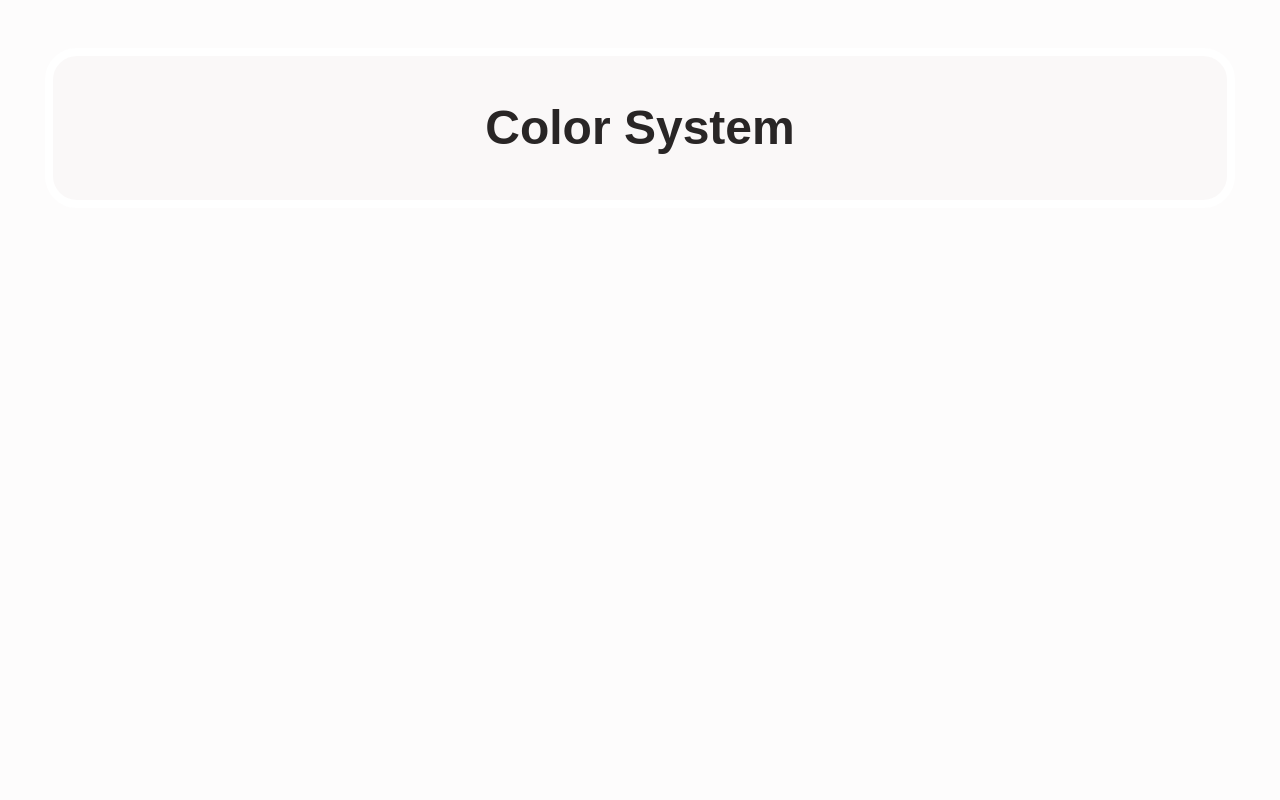
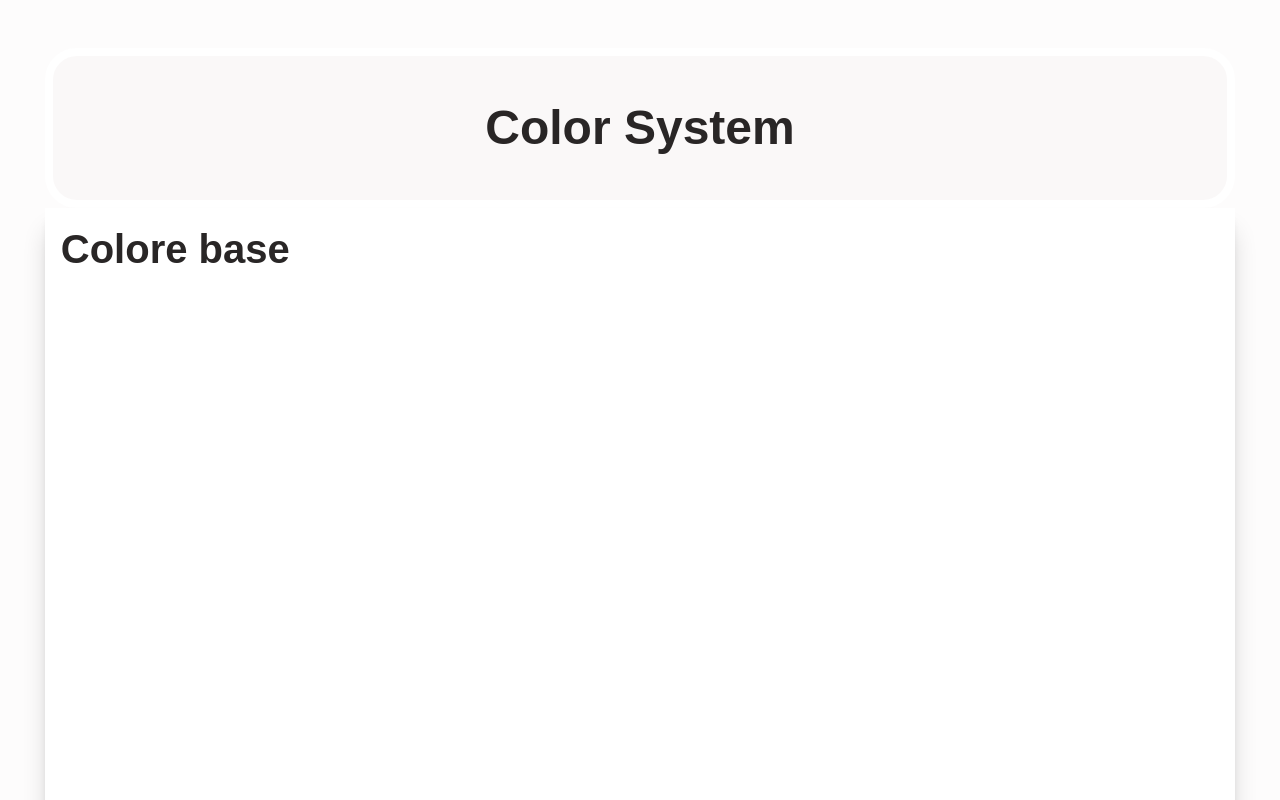
Before and after one commit to lorenzoferrante97/color-system-generator, a React app: page /test in a window 1280 px wide. Shown: the top 800 px of the page. Built offline with nearby package versions, Linux system fonts and the light colour scheme; the HTML template or start-up script is replaced by a standard one; a web font is replaced by a local one.

Commit message:
add: card color style

```diff
--- a/src/components/Card.jsx
+++ b/src/components/Card.jsx
@@ -2,7 +2,8 @@ export default function Card({ color }) {
   return (
     <>
       <div
-        className={`aspect-video min-h-20 min-w-36 bg-[var(${color})]`}></div>
+        className='flex aspect-video min-h-20 min-w-36 items-end justify-end p-2'
+        style={{ backgroundColor: `${color}` }}></div>
     </>
   );
 }
--- a/src/pages/Test.jsx
+++ b/src/pages/Test.jsx
@@ -27,6 +27,11 @@ export default function Test() {
       <div className='bg-neutral-base-200 border-neutral-base-300 perfect-center h-[20vh] w-full flex-col rounded-xl border-8 p-4'>
         <h1 className='font-h1'>Color System</h1>
       </div>
+      {/* Base Color ------------- */}
+      <div className='bg-neutral-base-300 p-4 shadow-xl shadow-black/20'>
+        <h2 className='font-h2'>Colore base</h2>
+        <Card color={baseColor} />
+      </div>
     </>
   );
 }
```
